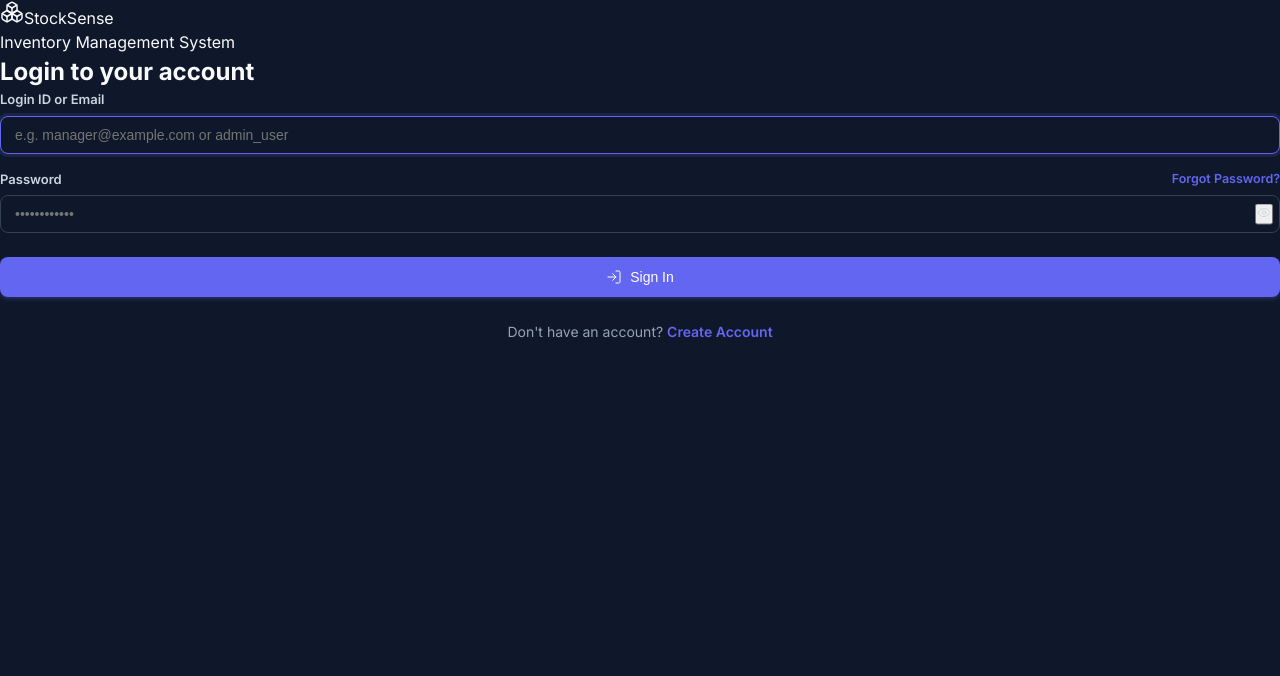
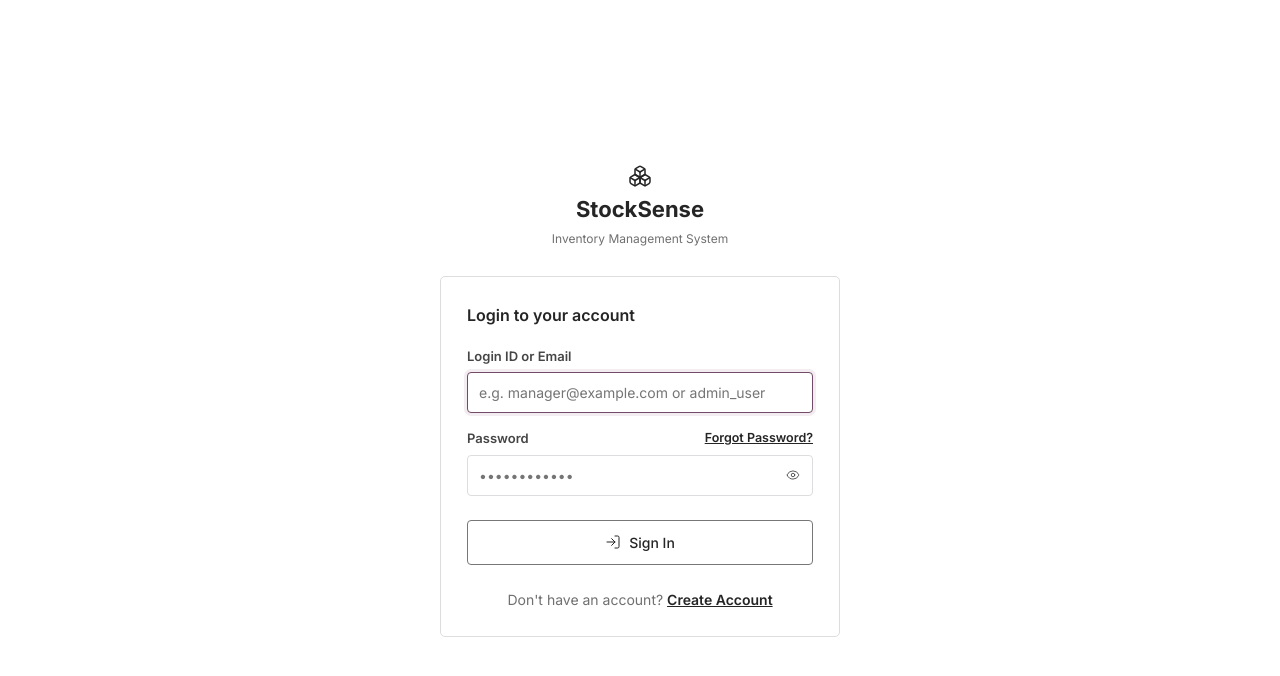
Before and after one commit to Gokulakrishnan610/StockSense, a React (Vite) app in the folder frontend/: page /login in a window 1280 px wide. Shown: the top 676 px of the page. Built offline with nearby package versions, Linux system fonts and the light colour scheme; no server answers.

Commit message:
style(global): update global CSS variables, typography, and index.html meta/title

```diff
--- a/frontend/index.html
+++ b/frontend/index.html
@@ -4,7 +4,7 @@
     <meta charset="UTF-8" />
     <link rel="icon" type="image/svg+xml" href="/favicon.svg" />
     <meta name="viewport" content="width=device-width, initial-scale=1.0" />
-    <title>frontend</title>
+    <title>StockSense — Inventory Management</title>
   </head>
   <body>
     <div id="root"></div>
--- a/frontend/src/index.css
+++ b/frontend/src/index.css
@@ -1,44 +1,39 @@
 @import url('https://fonts.googleapis.com/css2?family=Inter:wght@300;400;500;600;700&display=swap');
 
 :root {
-  /* Color Palette - Sleek Dark Enterprise Theme */
-  --bg-app: #0f172a;
-  --surface-card: #1e293b;
-  --surface-card-hover: #334155;
-  --surface-header: rgba(15, 23, 42, 0.85);
-  --surface-sidebar: #0b1120;
-  --surface-modal: #1e293b;
-  --surface-modal-footer: #0f172a;
-  --surface-input: #0f172a;
-  --surface-table-header: #0f172a;
-  --surface-danger-subtle: rgba(239, 68, 68, 0.08);
-
-  --color-primary: #6366f1;
-  --color-primary-hover: #4f46e5;
-  --color-primary-light: rgba(99, 102, 241, 0.15);
-  --color-secondary: #334155;
-  --color-secondary-hover: #475569;
-  --color-success: #10b981;
-  --color-warning: #f59e0b;
-  --color-danger: #ef4444;
-  --color-info: #06b6d4;
-
-  --text-primary: #f8fafc;
-  --text-secondary: #cbd5e1;
-  --text-muted: #94a3b8;
-  --text-inverse: #0f172a;
-
-  --border-color: #334155;
-  --border-color-subtle: rgba(51, 65, 85, 0.5);
-  --border-primary: rgba(99, 102, 241, 0.4);
-  --border-danger: rgba(239, 68, 68, 0.4);
-
-  --shadow-sm: 0 1px 2px 0 rgba(0, 0, 0, 0.25);
-  --shadow-md: 0 4px 6px -1px rgba(0, 0, 0, 0.3), 0 2px 4px -1px rgba(0, 0, 0, 0.2);
-  --shadow-lg: 0 10px 15px -3px rgba(0, 0, 0, 0.4), 0 4px 6px -2px rgba(0, 0, 0, 0.3);
-  --shadow-xl: 0 20px 25px -5px rgba(0, 0, 0, 0.5), 0 10px 10px -5px rgba(0, 0, 0, 0.4);
-
-  --sidebar-width: 260px;
+  color-scheme: light;
+  --bg-app: #fafafa;
+  --surface-card: #ffffff;
+  --surface-card-hover: #f5f5f5;
+  --surface-header: #ffffff;
+  --surface-sidebar: #ffffff;
+  --surface-modal: #ffffff;
+  --surface-modal-footer: #fafafa;
+  --surface-input: #ffffff;
+  --surface-table-header: #f6f6f6;
+  --surface-danger-subtle: #fff1f1;
+  --color-primary: #714b67;
+  --color-primary-hover: #5d3c55;
+  --color-primary-light: #f3edf1;
+  --color-secondary: #ffffff;
+  --color-secondary-hover: #f4f4f4;
+  --color-success: #237751;
+  --color-warning: #906016;
+  --color-danger: #bd3434;
+  --color-info: #286b8b;
+  --text-primary: #252525;
+  --text-secondary: #454545;
+  --text-muted: #707070;
+  --text-inverse: #ffffff;
+  --border-color: #dddddf;
+  --border-color-subtle: #ececee;
+  --border-primary: #b59aaf;
+  --border-danger: #eccaca;
+  --shadow-sm: 0 1px 2px rgb(0 0 0 / 3%);
+  --shadow-md: 0 4px 12px rgb(0 0 0 / 6%);
+  --shadow-lg: 0 8px 24px rgb(0 0 0 / 8%);
+  --shadow-xl: 0 12px 36px rgb(0 0 0 / 10%);
+  --sidebar-width: 220px;
   --header-height: 64px;
 }
 
@@ -106,7 +101,7 @@ body {
   padding: 9px 16px;
   font-size: 0.875rem;
   font-weight: 500;
-  border-radius: 8px;
+  border-radius: 4px;
   border: 1px solid transparent;
   cursor: pointer;
   transition: all 0.2s ease-in-out;
@@ -117,11 +112,11 @@ body {
 .btn-primary {
   background-color: var(--color-primary);
   color: #ffffff;
-  box-shadow: 0 2px 4px rgba(99, 102, 241, 0.3);
+  box-shadow: none;
 }
 .btn-primary:hover:not(:disabled) {
   background-color: var(--color-primary-hover);
-  box-shadow: 0 4px 12px rgba(99, 102, 241, 0.4);
+  box-shadow: none;
 }
 
 .btn-secondary {
@@ -172,7 +167,7 @@ body {
   width: 100%;
   padding: 10px 14px;
   font-size: 0.875rem;
-  border-radius: 8px;
+  border-radius: 4px;
   border: 1px solid var(--border-color);
   background-color: var(--surface-input);
   color: var(--text-primary);
@@ -195,7 +190,7 @@ body {
 .card {
   background-color: var(--surface-card);
   border: 1px solid var(--border-color);
-  border-radius: 12px;
+  border-radius: 6px;
   padding: 20px;
   box-shadow: var(--shadow-sm);
   transition: transform 0.2s ease, box-shadow 0.2s ease;
@@ -208,7 +203,7 @@ body {
 /* Grid & Utilities */
 .grid-kpi {
   display: grid;
-  grid-template-columns: repeat(auto-fit, minmax(220px, 1fr));
+  grid-template-columns: repeat(5, minmax(0, 1fr));
   gap: 16px;
   margin-bottom: 24px;
 }
@@ -249,3 +244,52 @@ body {
     grid-template-columns: 1fr;
   }
 }
+
+button, input, select, textarea { font: inherit; }
+button:focus-visible, a:focus-visible { outline: 2px solid var(--color-primary); outline-offset: 3px; }
+.app-sidebar { position: fixed; inset: 0 auto 0 0; width: var(--sidebar-width); background: white; border-right: 1px solid var(--border-color); z-index: 45; display: flex; flex-direction: column; }
+.brand { display: flex; align-items: center; gap: 10px; color: var(--text-primary); text-decoration: none; font-weight: 650; }
+.sidebar-brand { height: var(--header-height); padding: 0 20px; border-bottom: 1px solid var(--border-color); }
+.sidebar-nav { padding: 16px 10px; display: flex; flex-direction: column; gap: 3px; overflow-y: auto; flex: 1; }
+.nav-item { display: flex; align-items: center; gap: 11px; padding: 10px 12px; border-radius: 4px; color: var(--text-secondary); text-decoration: none; font-size: 13px; border: 0; background: transparent; text-align: left; cursor: pointer; }
+.nav-item:hover, .nav-item.active { background: #f0f0f1; color: var(--text-primary); }
+.nav-item.active { font-weight: 600; }
+.sidebar-footer { padding: 12px 10px; border-top: 1px solid var(--border-color); display: grid; gap: 3px; }
+.app-content { margin-left: var(--sidebar-width); min-width: 0; flex: 1; }
+.app-header { height: var(--header-height); display: flex; align-items: center; justify-content: space-between; gap: 16px; padding: 0 28px; background: white; border-bottom: 1px solid var(--border-color); position: sticky; top: 0; z-index: 30; }
+.header-search { display: flex; align-items: center; gap: 8px; padding: 7px 10px; border: 1px solid var(--border-color); border-radius: 4px; width: min(340px, 100%); color: var(--text-muted); }
+.header-search input { border: 0; outline: none; min-width: 0; width: 100%; font-size: 12px; background: transparent; color: var(--text-primary); }
+.header-profile { display: flex; align-items: center; gap: 10px; text-decoration: none; color: var(--text-primary); flex-shrink: 0; font-size: 12px; }
+.avatar { border: 1px solid #aaa; width: 34px; height: 34px; border-radius: 50%; display: grid; place-items: center; font-size: 11px; }
+.app-main { padding: 26px 28px; }
+.mobile-toggle, .sidebar-close { display: none; }
+.icon-button { border: 0; background: transparent; padding: 6px; color: inherit; cursor: pointer; display: inline-flex; align-items: center; }
+.auth-layout { min-height: 100vh; display: flex; flex-direction: column; align-items: center; justify-content: center; padding: 36px 20px; background: white; }
+.auth-brand { text-align: center; margin-bottom: 28px; }
+.auth-brand .brand { flex-direction: column; gap: 5px; font-size: 22px; }
+.auth-brand p { margin-top: 4px; color: var(--text-muted); font-size: 12px; }
+.auth-card { width: 100%; max-width: 400px; padding: 26px; border: 1px solid var(--border-color); border-radius: 5px; background: white; }
+.auth-card h1 { font-size: 16px; font-weight: 600; margin-bottom: 20px; }
+.auth-description { font-size: 13px; color: var(--text-secondary); margin: -8px 0 22px; }
+.auth-card .btn-primary { background: white; border-color: #777; color: var(--text-primary); box-shadow: none; }
+.auth-card .btn-primary:hover { background: #f5f5f5; }
+.auth-card .form-input { padding: 9px 11px; }
+.auth-card a { color: var(--text-primary) !important; text-decoration: underline !important; }
+@media (max-width: 1100px) { .grid-kpi { grid-template-columns: repeat(3, minmax(0, 1fr)); } }
+@media (max-width: 768px) {
+ .app-sidebar { width: 220px; transform: translateX(-100%); transition: transform .2s; }
+ .app-sidebar.is-open { transform: translateX(0); }
+ .sidebar-backdrop { position: fixed; inset: 0; background: #0005; z-index: 40; }
+ .app-content { margin-left: 0; }
+ .mobile-toggle, .sidebar-close { display: inline-flex; }
+ .app-header { padding: 0 14px; gap: 10px; }
+ .header-profile .profile-copy { display: none; }
+ .app-main { padding: 20px 14px; }
+ .grid-kpi { grid-template-columns: repeat(2, minmax(0, 1fr)); }
+}
+@media (max-width: 420px) { .grid-kpi { grid-template-columns: 1fr; } }
+/* Keep desktop navigation controls hidden even when sharing icon-button styles. */
+.icon-button.mobile-toggle, .icon-button.sidebar-close { display: none; }
+@media (max-width: 768px) {
+ .icon-button.mobile-toggle, .icon-button.sidebar-close { display: inline-flex; }
+}
```
